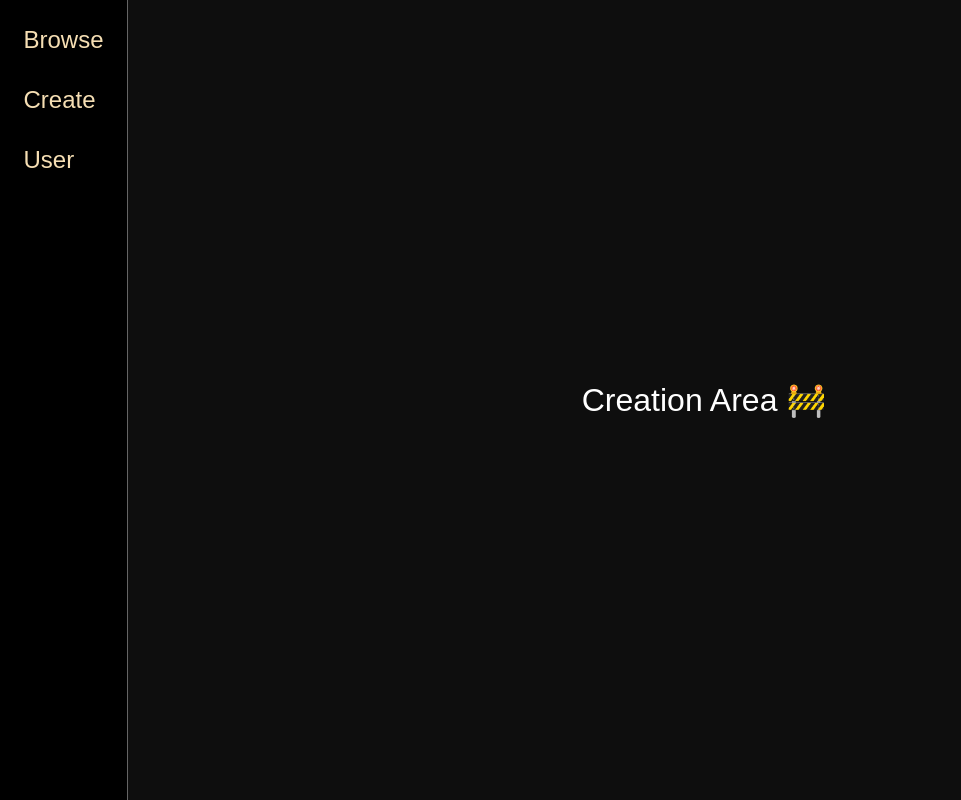
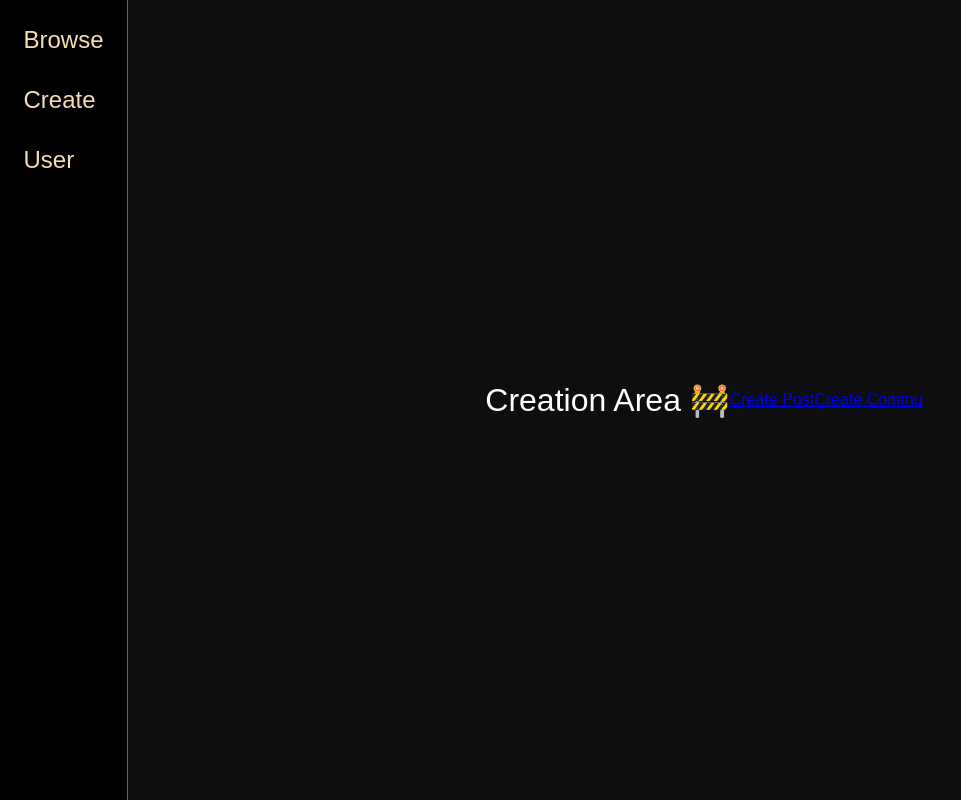
Before and after one commit to Trymbakmahant/Etherum_Scaling_project, a Next.js app in the folder polll-webapp/: page /dapp/create in a window 1280 px wide. Shown: the whole page, without its empty margins (0-961 px from the left). Built offline with nearby package versions, Linux system fonts and the light colour scheme; a web font is replaced by a local one.

Commit message:
small changes

```diff
--- a/polll-webapp/app/dapp/create/page.js
+++ b/polll-webapp/app/dapp/create/page.js
@@ -2,6 +2,7 @@
 import styles from "./create.module.scss";
 import { useEffect, useState } from "react";
 import { useRouter } from "next/navigation";
+import Link from "next/link";
 
 export default function CreatorPage() {
   const router = useRouter();
@@ -10,6 +11,8 @@ export default function CreatorPage() {
     <>
       <div className={styles.wraper}>
         <p>Creation Area 🚧</p>
+        <Link href={"/createpost"}>Create Post</Link>
+        <Link href={"/createcommunity"}>Create Commu</Link>
       </div>
     </>
   );
```
